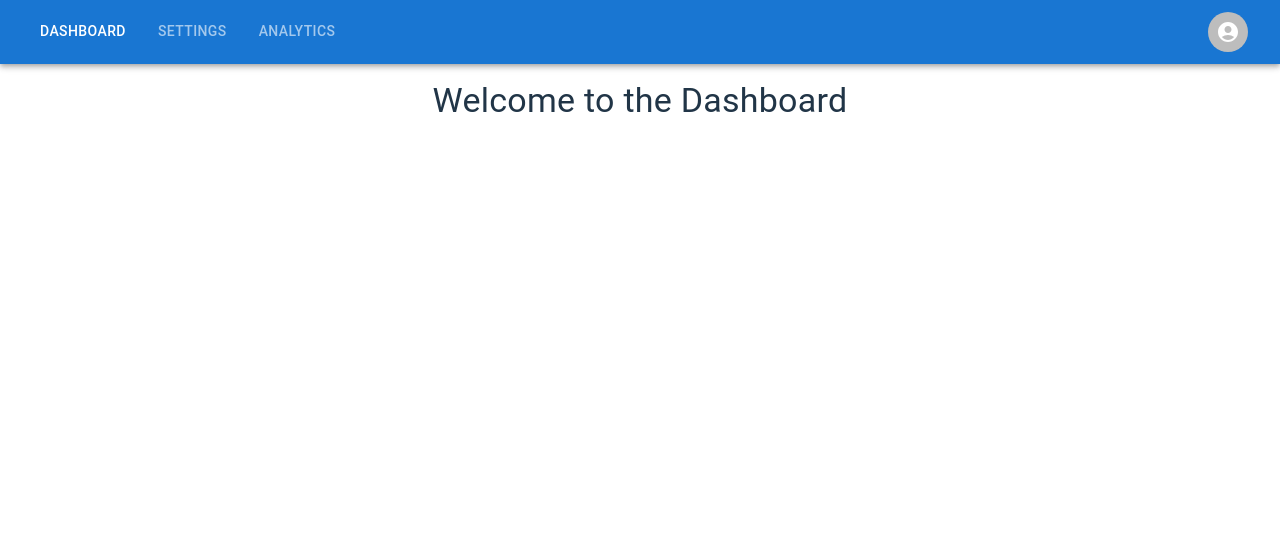
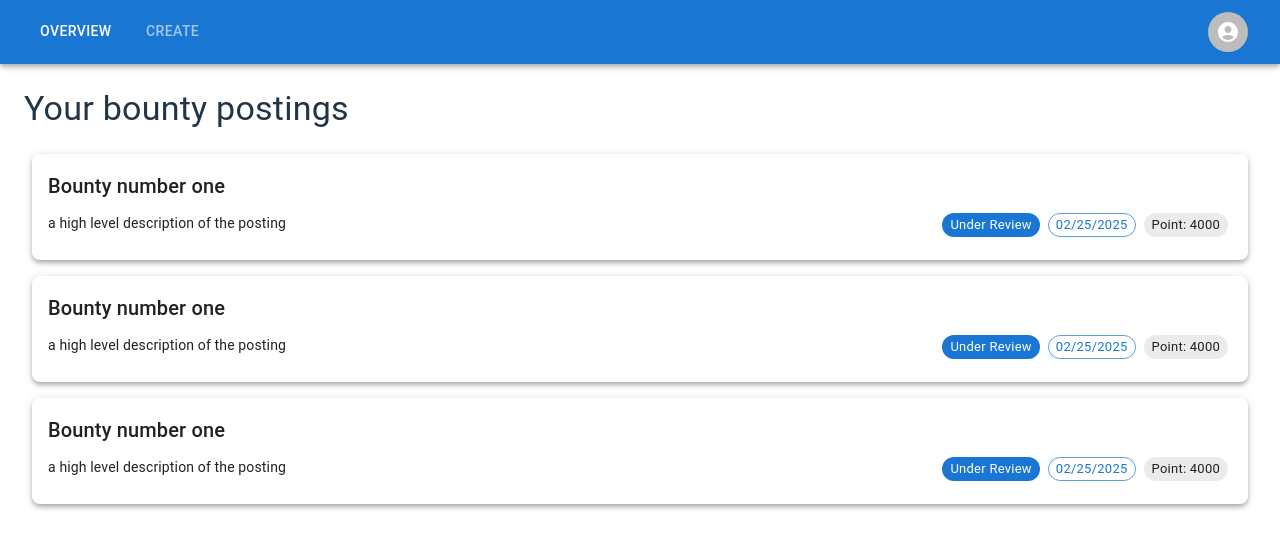
Before and after one commit to cs489-project/frontend, a React (Vite) app: page /org/dashboard in a window 1280 px wide. Shown: the top 548 px of the page. Built offline with nearby package versions, Linux system fonts and the light colour scheme.

Commit message:
add postings

```diff
--- /dev/null
+++ b/src/components/OrgPostingList.tsx
@@ -0,0 +1,58 @@
+import { Card, Chip, Typography } from "@mui/material";
+
+type PostingProp = {
+    title: string,
+    overview: string,
+    points: number,
+    status: string,
+    date_posted: string,
+}
+
+const mock_data = [
+    {
+        title: "Bounty number one",
+        overview: "a high level description of the posting",
+        points: 4000,
+        status: "Under Review",
+        date_posted: "02/25/2025"
+    }, {
+        title: "Bounty number one",
+        overview: "a high level description of the posting",
+        points: 4000,
+        status: "Under Review",
+        date_posted: "02/25/2025"
+    }, {
+        title: "Bounty number one",
+        overview: "a high level description of the posting",
+        points: 4000,
+        status: "Under Review",
+        date_posted: "02/25/2025"
+    }
+];
+
+function OrgPosting(props: PostingProp) {
+    const { title, overview, points, status, date_posted } = props;
+
+    return <Card sx={{ m: 2, p: 2, borderRadius: 2 }} elevation={4}>
+        <Typography align="left" variant="h6">{title}</Typography>
+        <div style={{ display: "flex", justifyContent: 'space-between', alignItems: 'center' }}>
+            <Typography align="left" variant="body2">{overview}</Typography>
+            <div>
+                <Chip sx={{ margin: '0 4px 0' }} size="small" label={status} color="primary" />
+                <Chip sx={{ margin: '0 4px 0' }} size="small" label={date_posted} color="primary" variant="outlined" />
+                <Chip sx={{ margin: '0 4px 0' }} size="small" label={"Point: " + points} />
+            </div>
+        </div>
+    </Card>
+}
+
+export default function OrgPostingList() {
+    return <div>
+        <Typography sx={{ p: 1 }} align="left" variant="h4">Your bounty postings</Typography>
+        {
+            mock_data.map(data => {
+                return <OrgPosting {...data} />
+            })
+        }
+    </div>;
+}
--- a/src/pages/OrgDashboard.tsx
+++ b/src/pages/OrgDashboard.tsx
@@ -2,6 +2,7 @@ import { useState } from "react";
 import { AppBar, Toolbar, Tabs, Tab, IconButton, Menu, MenuItem, Typography, Box, Avatar } from "@mui/material";
 import AccountCircleIcon from "@mui/icons-material/AccountCircle";
 import OrgProfile from "../components/OrgProfile";
+import OrgPostingList from "../components/OrgPostingList";
 
 export default function OrgDashboard() {
     const [tabIndex, setTabIndex] = useState(0);
@@ -26,9 +27,8 @@ export default function OrgDashboard() {
             <AppBar position="static">
                 <Toolbar>
                     <Tabs value={tabIndex} onChange={handleTabChange} textColor="inherit" indicatorColor="primary">
-                        <Tab label="Dashboard" />
-                        <Tab label="Settings" />
-                        <Tab label="Analytics" />
+                        <Tab label="Overview" />
+                        <Tab label="Create" />
                     </Tabs>
                     <Box sx={{ flexGrow: 1 }} />
                     <IconButton color="inherit" onClick={handleProfileClick}>
@@ -43,9 +43,8 @@ export default function OrgDashboard() {
                 </Toolbar>
             </AppBar>
             <Box sx={{ padding: 2 }}>
-                {tabIndex === 0 && <Typography variant="h4">Welcome to the Dashboard</Typography>}
+                {tabIndex === 0 && <Typography variant="h4"><OrgPostingList /></Typography>}
                 {tabIndex === 1 && <Typography variant="h4">Settings</Typography>}
-                {tabIndex === 2 && <Typography variant="h4">Analytics Data</Typography>}
             </Box>
         </Box>
     );
```
